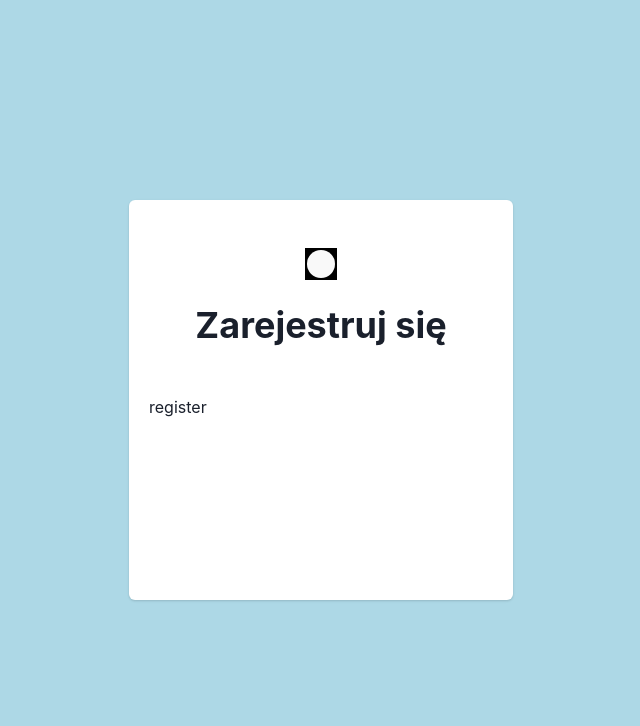
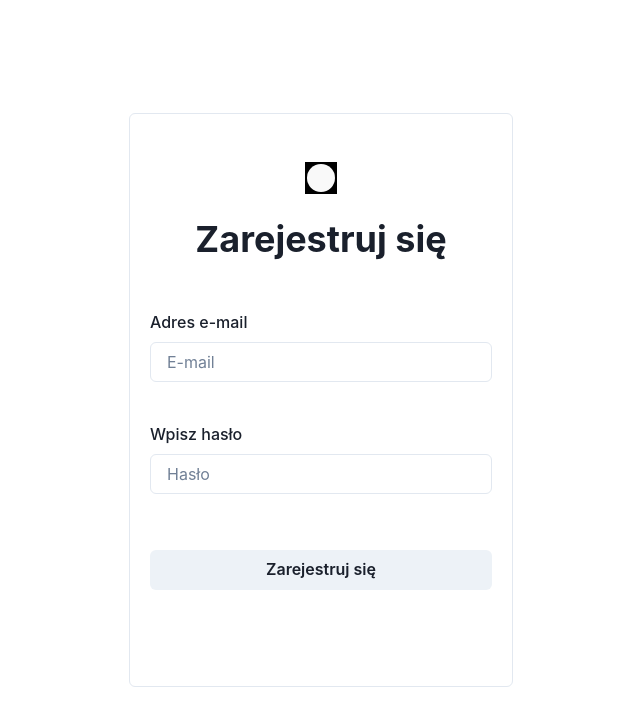
Before and after one commit to agatagree/gora-crm, a React (Create React App) app: page /register in a window 1280 px wide. Shown: the top 726 px of the page, without its empty margins (319-959 px from the left). Built offline with nearby package versions, Linux system fonts and the light colour scheme; no server answers.

Commit message:
add register

```diff
--- a/package.json
+++ b/package.json
@@ -6,6 +6,7 @@
     "@chakra-ui/react": "^2.5.1",
     "@emotion/react": "^11.10.6",
     "@emotion/styled": "^11.10.6",
+    "firebase": "^9.17.1",
     "framer-motion": "^9.0.4",
     "react": "^18.2.0",
     "react-dom": "^18.2.0",
--- a/src/App.tsx
+++ b/src/App.tsx
@@ -7,9 +7,7 @@ export const App = () => {
   return (
     <ChakraProvider>
       <BrowserRouter>
-        <Flex bg="lightcoral"
-        flexDirection={"column"}
-        minHeight="100vh">
+        <Flex flexDirection={"column"} minHeight="100vh">
           {/* <Navigation /> */}
           <AppRouts />
         </Flex>
--- a/src/pages/Authorization/LoginPage/LoginPage.tsx
+++ b/src/pages/Authorization/LoginPage/LoginPage.tsx
@@ -1,16 +1,14 @@
-import { useState } from "react";
 import { useForm, SubmitHandler } from "react-hook-form";
 import { Link as RouterLink } from "react-router-dom";
-import { AuthorizationLayout } from "../components";
+import { auth } from "api";
+import { AuthorizationForm, AuthorizationLayout } from "../components";
 import {
   Button,
   Flex,
-  FormControl,
-  FormErrorMessage,
-  FormLabel,
-  Input,
   Link,
+  useToast,
 } from "@chakra-ui/react";
+import { signInWithEmailAndPassword } from "@firebase/auth";
 
 type FormData = {
   email: string;
@@ -18,55 +16,34 @@ type FormData = {
 };
 
 export const LoginPage = () => {
-  const [email, setEmail] = useState("");
-  const [password, setPassword] = useState("");
-  const {
-    handleSubmit,
-    register,
-    formState: { errors, isSubmitting },
-  } = useForm<FormData>();
+  const toast = useToast();
+  const { reset } = useForm<FormData>();
 
-  const onSubmit: SubmitHandler<FormData> = (values) => {
-    return console.log(values);
+  const onSubmit: SubmitHandler<FormData> = (data, event?) => {
+    event?.preventDefault();
+    signInWithEmailAndPassword(auth, data.email, data.password)
+      .then((userCredential) => {
+        toast({
+          title: `Witaj ${userCredential.user.email}`,
+          status: "success",
+          position: "bottom-left",
+          isClosable: true,
+        });
+        reset();
+      })
+      .catch((error) => {
+        toast({
+          title: error.message,
+          status: "error",
+          position: "bottom-left",
+          isClosable: true,
+        });
+      });
   };
 
   return (
     <AuthorizationLayout header={"Zaloguj się"}>
-      <form onSubmit={handleSubmit(onSubmit)}>
-        <Flex flexDirection={"column"} gap={10}>
-          <FormControl isInvalid={!!errors.email}>
-            <FormLabel htmlFor="email">Adres e-mail</FormLabel>
-            <Input
-              id="email"
-              placeholder="E-mail"
-              {...register("email", {
-                required: "Pole wymagane",
-                minLength: { value: 8, message: "Minimum 8 znaków" },
-              })}
-            />
-            <FormErrorMessage>
-              {errors.email && errors.email.message}
-            </FormErrorMessage>
-          </FormControl>
-          <FormControl isInvalid={!!errors.email}>
-            <FormLabel htmlFor="password">Wpisz hasło</FormLabel>
-            <Input
-              id="password"
-              placeholder="Hasło"
-              {...register("email", {
-                required: "Pole wymagane",
-                minLength: { value: 8, message: "Minimum 8 znaków" },
-              })}
-            />
-            <FormErrorMessage>
-              {errors.password && errors.password.message}
-            </FormErrorMessage>
-          </FormControl>
-          <Button mt={4} mb={12} isLoading={isSubmitting} type="submit">
-            Zaloguj się
-          </Button>
-        </Flex>
-      </form>
+      <AuthorizationForm onSubmit={onSubmit} submitType={"Zaloguj się"}/>
       <Flex justifyContent={"space-between"}>
         <Link as={RouterLink} to="/register">
           <Button variant="link">Utwórz konto</Button>
--- a/src/pages/Authorization/RegisterPage/RegisterPage.tsx
+++ b/src/pages/Authorization/RegisterPage/RegisterPage.tsx
@@ -1,9 +1,44 @@
-import { AuthorizationLayout } from "../components";
+import { useForm, SubmitHandler } from "react-hook-form";
+import { Link as RouterLink } from "react-router-dom";
+import { auth } from "api";
+import { AuthorizationForm, AuthorizationLayout } from "../components";
+import { useToast } from "@chakra-ui/react";
+import { createUserWithEmailAndPassword } from "@firebase/auth";
+
+type FormData = {
+  email: string;
+  password: string;
+};
 
 export const RegisterPage = () => {
+  const toast = useToast();
+  const { reset } = useForm<FormData>();
+
+  const onSubmit: SubmitHandler<FormData> = (data, event?) => {
+    event?.preventDefault();
+    createUserWithEmailAndPassword(auth, data.email, data.password)
+      .then((userCredential) => {
+        toast({
+          title: `Witaj ${userCredential.user.email}`,
+          status: "success",
+          position: "bottom-left",
+          isClosable: true,
+        });
+        reset();
+      })
+      .catch((error) => {
+        toast({
+          title: error.message,
+          status: "error",
+          position: "bottom-left",
+          isClosable: true,
+        });
+      });
+  };
+
   return (
     <AuthorizationLayout header={"Zarejestruj się"}>
-      register
+      <AuthorizationForm onSubmit={onSubmit} submitType={"Zarejestruj się"} />
     </AuthorizationLayout>
   );
 };
--- /dev/null
+++ b/src/pages/Authorization/components/AuthorizationForm/AuthorizationForm.tsx
@@ -0,0 +1,65 @@
+import { BaseSyntheticEvent } from "react";
+import { useForm } from "react-hook-form";
+import {
+  Button,
+  Flex,
+  FormControl,
+  FormErrorMessage,
+  FormLabel,
+  Input,
+} from "@chakra-ui/react";
+
+type FormData = {
+  email: string;
+  password: string;
+};
+
+type SubmitHandlerType = (data: FormData, event?: BaseSyntheticEvent) => void;
+
+export const AuthorizationForm = ({
+  onSubmit, submitType
+}: {
+  onSubmit: SubmitHandlerType, submitType: string
+}) => {
+  const {
+    handleSubmit,
+    register,
+    formState: { errors, isSubmitting },
+  } = useForm<FormData>();
+
+  return (
+    <form onSubmit={handleSubmit(onSubmit)}>
+      <Flex flexDirection={"column"} gap={10}>
+        <FormControl isInvalid={!!errors.email}>
+          <FormLabel htmlFor="email">Adres e-mail</FormLabel>
+          <Input
+            id="email"
+            placeholder="E-mail"
+            {...register("email", {
+              required: "Pole wymagane",
+            })}
+          />
+          <FormErrorMessage>
+            {errors.email && errors.email.message}
+          </FormErrorMessage>
+        </FormControl>
+        <FormControl isInvalid={!!errors.email}>
+          <FormLabel htmlFor="password">Wpisz hasło</FormLabel>
+          <Input
+            id="password"
+            placeholder="Hasło"
+            {...register("password", {
+              required: "Pole wymagane",
+            })}
+          />
+          <FormErrorMessage>
+            {errors.password && errors.password.message}
+          </FormErrorMessage>
+        </FormControl>
+        <Button mt={4} mb={12} isLoading={isSubmitting} type="submit">
+          {submitType}
+        </Button>
+      </Flex>
+    </form>
+  );
+};
--- a/src/pages/Authorization/components/AuthorizationLayout/AuthorizationLayout.tsx
+++ b/src/pages/Authorization/components/AuthorizationLayout/AuthorizationLayout.tsx
@@ -1,5 +1,4 @@
 import { ReactNode } from "react";
-
 import { Flex, Card, CardBody, Heading } from "@chakra-ui/react";
 import { Logo } from "components";
 
@@ -14,12 +13,11 @@ export const AuthorizationLayout = ({ children, header }: LayoutTypes) => {
       flexDirection={"column"}
       w="100%"
       h="100%"
-      bg="lightblue"
       flex={1}
       justifyContent={"center"}
       alignItems={"center"}
     >
-      <Card minH={400} maxW="md" minW="sm">
+      <Card minH={400} maxW="md" minW="sm" variant="outline">
         <CardBody py={12}>
           <Flex justifyContent={"center"} mb={6}>
             <Logo />
--- a/src/pages/Authorization/components/index.tsx
+++ b/src/pages/Authorization/components/index.tsx
@@ -1 +1,2 @@
 export * from "./AuthorizationLayout/AuthorizationLayout"
+export * from "./AuthorizationForm/AuthorizationForm"
```
Also changed, not shown: 1 other file (tests, documents, lock files or other folders).
